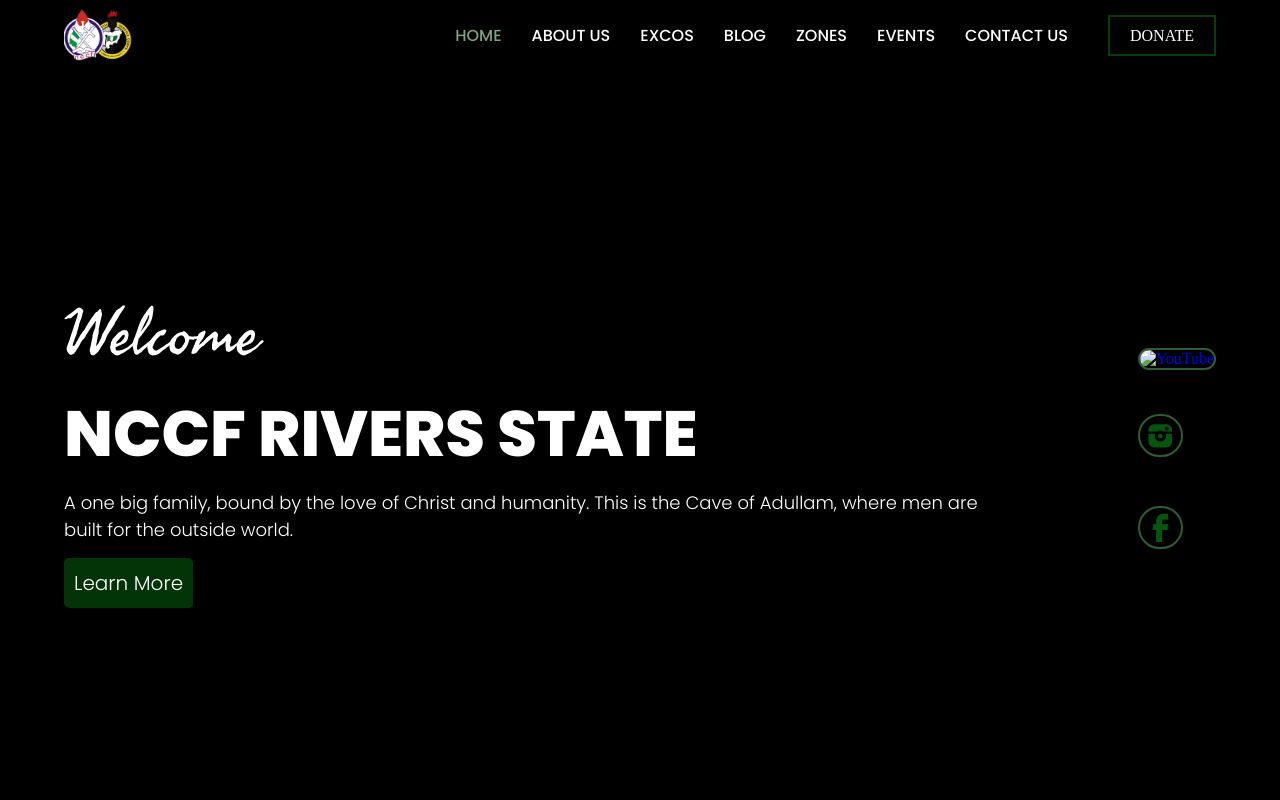
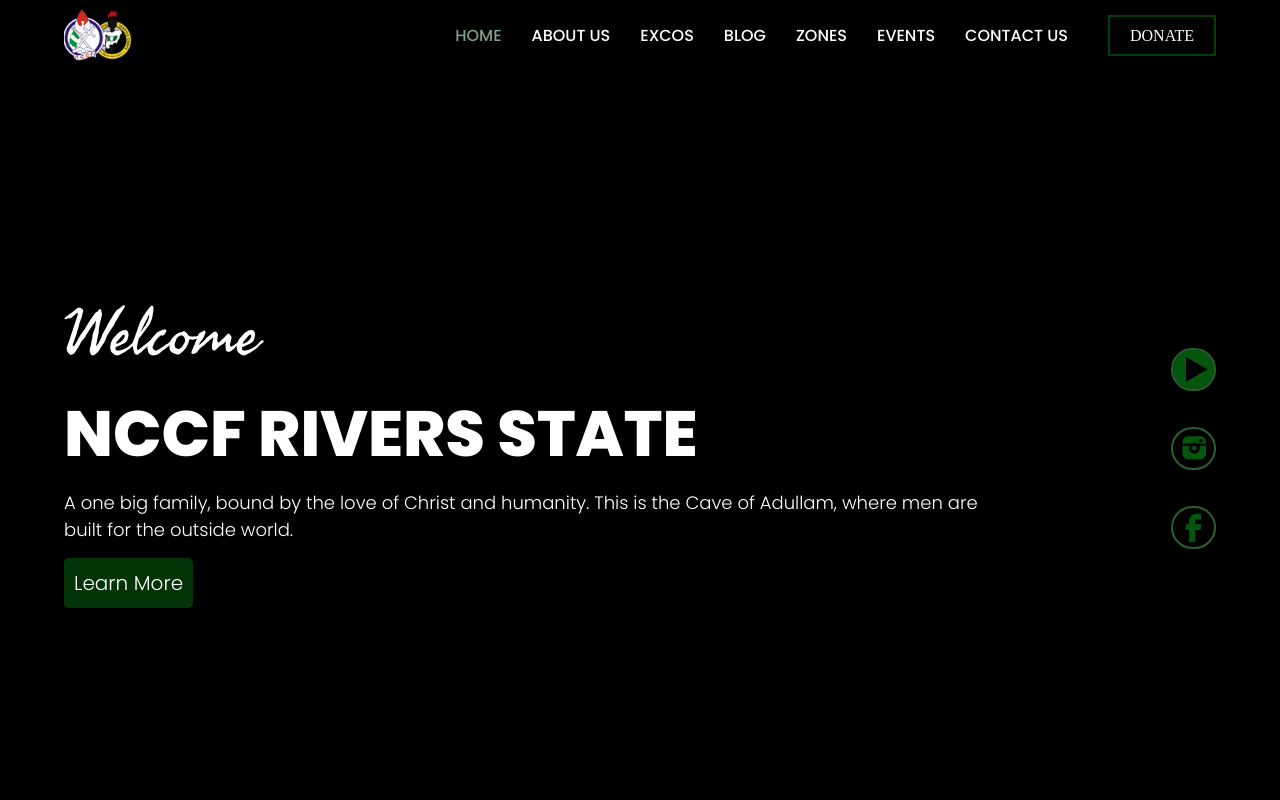
Before and after one commit to nccfrivers/nccfrivers_front_dev, a plain HTML site: page index.html in a window 1280 px wide. Shown: the top 800 px of the page. Drawn offline with Linux system fonts and the light colour scheme.

Commit message:
Youtube icon added

```diff
--- a/index.html
+++ b/index.html
@@ -43,7 +43,7 @@
 
                 <div class="social">
                     <a href="https://www.youtube.com/channel/UCWcwxylJ_jGzSX-w9X2-8Wg"><img
-                            src="./img/youtube-blank.png" alt="YouTube" srcset=""></a>
+                            src="./img/youtube-icon.png" alt="YouTube" srcset=""></a>
                     <a href="https://www.instagram.com/nccf_rivers/"><img src="./img/instagram.png" alt="Instagram"
                             srcset=""></a>
                     <a href=""><img src="./img/facebook.png" alt="Facebook" srcset=""></a>
```
Also changed, not shown: img/youtube-icon.png (added).
